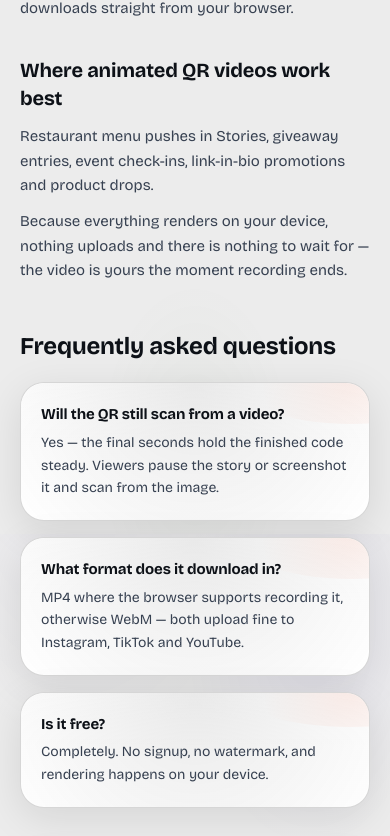
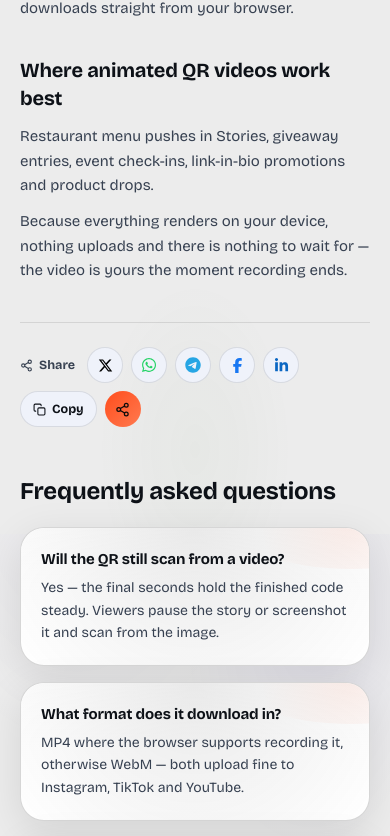
Before and after one commit to qahharovamubinaxon-qr/QRix, a Next.js app: page /blog/animated-qr-code-for-stories-reels in a window 390 px wide. Shown: the part 1154-1990 px from the top of the page. Built offline with nearby package versions, Linux system fonts and the light colour scheme; no server answers; a web font is replaced by a local one.

Commit message:
Growth: share buttons (X/WhatsApp/Telegram/Facebook/LinkedIn + copy + native) on blog, use-case and all tool pages - virality loop

```diff
--- a/app/blog/[slug]/page.tsx
+++ b/app/blog/[slug]/page.tsx
@@ -5,6 +5,7 @@ import { FiArrowRight, FiClock, FiChevronRight } from "react-icons/fi";
 import { pageMeta, jsonLd, breadcrumbLd, faqLd, SITE_URL, SITE_NAME } from "@/lib/seo";
 import { getPost, getPost as _get, POSTS } from "@/lib/blog";
 import BookmarkButton from "@/components/BookmarkButton";
+import ShareButtons from "@/components/ShareButtons";
 import AdSlot from "@/components/AdSlot";
 
 export function generateStaticParams() {
@@ -93,6 +94,11 @@ export default async function BlogArticle({ params }: { params: Promise<{ slug:
         ))}
       </article>
 
+      {/* Share */}
+      <div className="mt-10 pt-6" style={{ borderTop: "1px solid var(--border)" }}>
+        <ShareButtons url={url} title={post.title} />
+      </div>
+
       {/* In-content ad — renders only after AdSense approval (env-gated) */}
       <AdSlot slot="blog-in-article" format="fluid" className="mt-12" />
 
--- a/app/use/[lang]/[slug]/page.tsx
+++ b/app/use/[lang]/[slug]/page.tsx
@@ -2,6 +2,7 @@ import Link from "next/link";
 import { notFound } from "next/navigation";
 import type { Metadata } from "next";
 import { FiArrowRight, FiChevronRight, FiCheck } from "react-icons/fi";
+import ShareButtons from "@/components/ShareButtons";
 import { pageMeta, jsonLd, breadcrumbLd, faqLd, softwareAppLd, SITE_URL } from "@/lib/seo";
 import {
   USE_CASES_EN, USE_LANGS, UI, getUseCase, localizedContent, localizedKeywords, hasTranslation,
@@ -99,7 +100,12 @@ export default async function UseCasePage({ params }: { params: Promise<{ lang:
       </div>
       <p className="text-lg leading-relaxed mt-5" style={{ color: "var(--text-muted)" }}>{c.intro}</p>
 
-      <Link href={u.toolHref} className="qx-btn-hero inline-flex mt-6">{u.toolLabel} <FiArrowRight size={15} /></Link>
+      <div className="flex flex-wrap items-center gap-4 mt-6">
+        <Link href={u.toolHref} className="qx-btn-hero inline-flex">{u.toolLabel} <FiArrowRight size={15} /></Link>
+      </div>
+      <div className="mt-5">
+        <ShareButtons url={url} title={c.title} />
+      </div>
 
       {/* Benefits */}
       <section className="mt-11" aria-label={ui.why}>
--- /dev/null
+++ b/components/ShareButtons.tsx
@@ -0,0 +1,69 @@
+"use client";
+
+/* Share buttons (Mission 67) — a small virality loop placed on content pages
+   (blog, use-cases, tools). Uses the native Web Share API when available and
+   falls back to per-network share intents. Also copies the link. Nothing is
+   sent automatically — each button opens the network's own compose window. */
+
+import { useState } from "react";
+import { FiShare2, FiCopy, FiCheck } from "react-icons/fi";
+import { FaXTwitter, FaWhatsapp, FaTelegram, FaFacebookF, FaLinkedinIn } from "react-icons/fa6";
+
+type Net = { key: string; label: string; icon: React.ReactNode; color: string; href: (u: string, t: string) => string };
+
+const NETS: Net[] = [
+  { key: "x", label: "Share on X", icon: <FaXTwitter size={15} />, color: "#000000", href: (u, t) => `https://twitter.com/intent/tweet?url=${u}&text=${t}` },
+  { key: "wa", label: "Share on WhatsApp", icon: <FaWhatsapp size={16} />, color: "#25D366", href: (u, t) => `https://wa.me/?text=${t}%20${u}` },
+  { key: "tg", label: "Share on Telegram", icon: <FaTelegram size={16} />, color: "#26A5E4", href: (u, t) => `https://t.me/share/url?url=${u}&text=${t}` },
+  { key: "fb", label: "Share on Facebook", icon: <FaFacebookF size={15} />, color: "#1877F2", href: (u) => `https://www.facebook.com/sharer/sharer.php?u=${u}` },
+  { key: "in", label: "Share on LinkedIn", icon: <FaLinkedinIn size={15} />, color: "#0A66C2", href: (u) => `https://www.linkedin.com/sharing/share-offsite/?url=${u}` },
+];
+
+export default function ShareButtons({ url, title, label = "Share" }: { url?: string; title: string; label?: string }) {
+  const [copied, setCopied] = useState(false);
+
+  const link = () => url || (typeof window !== "undefined" ? window.location.href : "");
+  const enc = (s: string) => encodeURIComponent(s);
+
+  const native = async () => {
+    try {
+      if (navigator.share) { await navigator.share({ title, url: link() }); }
+      else await copy();
+    } catch { /* user cancelled */ }
+  };
+
+  const copy = async () => {
+    try {
+      await navigator.clipboard.writeText(link());
+      setCopied(true);
+      window.setTimeout(() => setCopied(false), 1800);
+    } catch { /* ignore */ }
+  };
+
+  const open = (n: Net) => window.open(n.href(enc(link()), enc(title)), "_blank", "noopener,noreferrer");
+
+  return (
+    <div className="flex flex-wrap items-center gap-2" role="group" aria-label={label}>
+      <span className="inline-flex items-center gap-1.5 text-[12.5px] font-bold mr-1" style={{ color: "var(--text-muted)" }}>
+        <FiShare2 size={13} /> {label}
+      </span>
+      {NETS.map((n) => (
+        <button key={n.key} type="button" onClick={() => open(n)} aria-label={n.label} title={n.label}
+          className="w-9 h-9 rounded-xl flex items-center justify-center transition-transform hover:-translate-y-0.5"
+          style={{ background: "var(--surface-2)", color: n.color, border: "1px solid var(--border)" }}>
+          {n.icon}
+        </button>
+      ))}
+      <button type="button" onClick={copy} aria-label={copied ? "Link copied" : "Copy link"} title="Copy link"
+        className="inline-flex items-center gap-1.5 h-9 px-3 rounded-xl text-[12.5px] font-bold transition-colors"
+        style={{ background: copied ? "var(--primary-dim)" : "var(--surface-2)", color: copied ? "var(--primary-bright)" : "var(--text)", border: "1px solid var(--border)" }}>
+        {copied ? <><FiCheck size={13} /> Copied</> : <><FiCopy size={13} /> Copy</>}
+      </button>
+      <button type="button" onClick={native} aria-label="Share…" title="More share options"
+        className="w-9 h-9 rounded-xl flex items-center justify-center sm:hidden"
+        style={{ background: "var(--grad-primary)", color: "#0e0e0e" }}>
+        <FiShare2 size={15} />
+      </button>
+    </div>
+  );
+}
--- a/components/ToolPageShell.tsx
+++ b/components/ToolPageShell.tsx
@@ -4,6 +4,7 @@ import Link from "next/link";
 import { FiChevronRight, FiInfo, FiArrowRight, FiShield, FiZap, FiGift, FiSmartphone, FiGlobe, FiSlash } from "react-icons/fi";
 import GlobalFileDrop from "@/components/GlobalFileDrop";
 import AdSlot from "@/components/AdSlot";
+import ShareButtons from "@/components/ShareButtons";
 import FavoriteButton from "@/components/FavoriteButton";
 import RecordVisit from "@/components/RecordVisit";
 import { usePathname } from "next/navigation";
@@ -164,6 +165,11 @@ export default function ToolPageShell({
         </section>
       )}
 
+      {/* Share */}
+      <div className="mt-8 flex justify-center">
+        <ShareButtons title={`${title} — QRix`} />
+      </div>
+
       {/* Closing CTA */}
       <div className="qx-card p-7 mt-8 text-center relative overflow-hidden">
         <div className="absolute inset-0 pointer-events-none" style={{ background: "radial-gradient(ellipse at 50% 0%, rgba(245,143,32,.16), transparent 70%)" }} />
```
